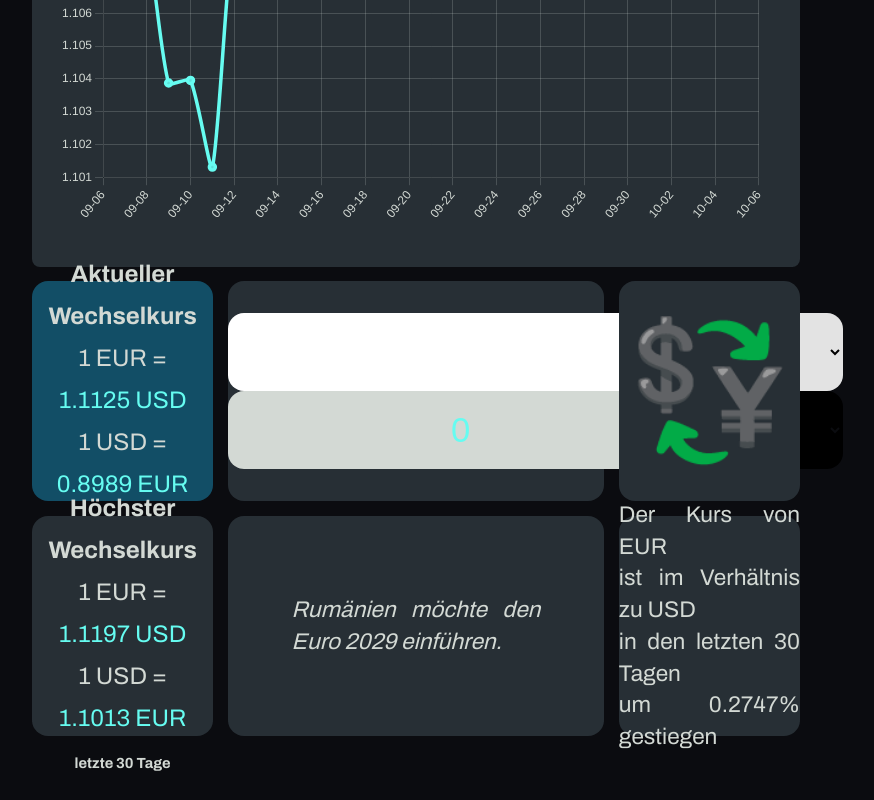
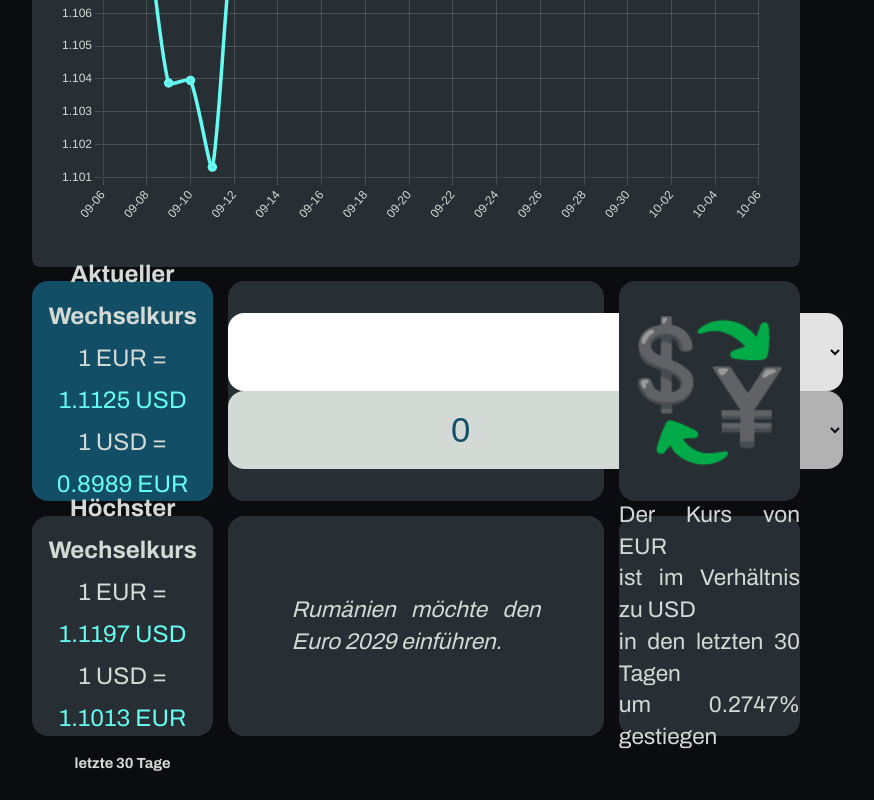
Before and after one commit to LeCram0ni/currency-grid, a React (Vite) app: page / in a window 1280 px wide. Shown: the part 549-1349 px from the top of the page, without its empty margins (224-1098 px from the left). Built offline with nearby package versions, Linux system fonts and the light colour scheme.

Commit message:
state for funfact, less render

```diff
--- a/src/App.css
+++ b/src/App.css
@@ -180,12 +180,12 @@ select {
    /* Deine Stile für das zweite Input-Feld */
    background-color: var(--font);
    /* Beispiel: Hintergrundfarbe */
-   color: var(--highlight-neon);
+   color: var(--highlight);
 }
 
 .currency-box span:nth-child(2) select {
    /* Deine Stile für das zweite Input-Feld */
-   background-color: black;
+   background-color: rgb(178, 178, 178);
    /* Beispiel: Hintergrundfarbe */
    color: var(--bg);
 }
@@ -294,4 +294,7 @@ section:hover {
    padding: 64px;
    font-size: 17pt;
    font-style: italic;
+
+   -webkit-user-select: none;
+   user-select: none;
 }
--- a/src/App.jsx
+++ b/src/App.jsx
@@ -207,14 +207,12 @@ function App() {
       setTextValue(e.target.value)
    }
 
-   function currencyHandler(i, value) {
+   function handleCurrencies(i, value) {
       if (i == 1) {
          setSelectedCurrency1(value)
-         console.log(i + " i " + value)
       }
       if (i == 2) {
          setSelectedCurrency2(value)
-         console.log(i + " i " + value)
       }
    }
 
@@ -292,7 +290,7 @@ function App() {
                   textValue={textValue}
                   textValue2={textValue2}
                   handleTextField={handleTextField}
-                  currencyHandler={currencyHandler}
+                  handleCurrencies={handleCurrencies}
                   currencySymbols={currencySymbols}
                   currencies={currencies}
                   selectedCurrency1={selectedCurrency1}
--- a/src/components/CurrencyBox.jsx
+++ b/src/components/CurrencyBox.jsx
@@ -1,6 +1,6 @@
 import CurrencySelector from "./CurrencySelector"
 
-export default function CurrencyBox({ textValue, textValue2, handleTextField, currencySymbols, currencies, selectedCurrency1, selectedCurrency2, currencyHandler }) {
+export default function CurrencyBox({ textValue, textValue2, handleTextField, currencySymbols, currencies, selectedCurrency1, selectedCurrency2, handleCurrencies }) {
 
    return (<>
       <div className="currency-box">
@@ -11,7 +11,7 @@ export default function CurrencyBox({ textValue, textValue2, handleTextField, cu
                currencies={currencies}
                selectedCurrency1={selectedCurrency1}
                selectedCurrency2={selectedCurrency2}
-               currencyHandler={currencyHandler}
+               currencyHandler={handleCurrencies}
             />
          </span>
 
@@ -22,7 +22,7 @@ export default function CurrencyBox({ textValue, textValue2, handleTextField, cu
                currencies={currencies}
                selectedCurrency1={selectedCurrency1}
                selectedCurrency2={selectedCurrency2}
-               currencyHandler={currencyHandler}
+               currencyHandler={handleCurrencies}
             />
          </span>
       </div>
--- a/src/components/Funfact.jsx
+++ b/src/components/Funfact.jsx
@@ -1,6 +1,7 @@
+import { useState } from "react"
+
 export default function Funfact() {
-
-   const funfacts = [
+   const funfactsArray = [
       "Kroatien löste am 01. Januar 2023 die bisherige Währung Kuna durch den Euro ab.",
       "Rumänien möchte den Euro 2029 einführen.",
       "Am 12. Juli 2022 erreichte der Euro-Dollar-Wechselkurs seit fast 20 Jahren erneut ein Verhältnis von 1:1.",
@@ -11,12 +12,19 @@ export default function Funfact() {
       "Um dem Euro beizutreten, müssen Länder bestimmte wirtschaftliche Kriterien erfüllen, die als Maastricht-Kriterien bekannt sind. Diese Kriterien betreffen unter anderem Inflation, öffentliche Schulden und Wechselkursstabilität.",
       "Die erste Euro-Münze wurde am 1. Januar 2002 in Berlin geprägt, um den offiziellen Start des Euros als Bargeld zu feiern.",
       "Viele Länder haben beim Euro-Wechselkurs einen festen Wechselkurs zur nationalen Währung, um Stabilität zu gewährleisten. Zum Beispiel wurde der Wechselkurs der D-Mark auf 1,95583 D-Mark pro Euro festgelegt.",
-
    ]
 
+   const initial = funfactsArray[Math.floor(Math.random() * funfactsArray.length)]
+   const [funfact, setFunfact] = useState(initial)
+
+   function getFunfact() {
+      let newFunfact = funfactsArray[Math.floor(Math.random() * funfactsArray.length)]
+      setFunfact(newFunfact)
+   }
+
    return (<>
-      <div className="flex line-height-small funfact">
-         {funfacts[Math.floor(Math.random() * funfacts.length)]}
+      <div className="flex line-height-small funfact" onClick={getFunfact}>
+         {funfact}
       </div>
    </>)
 }
```
